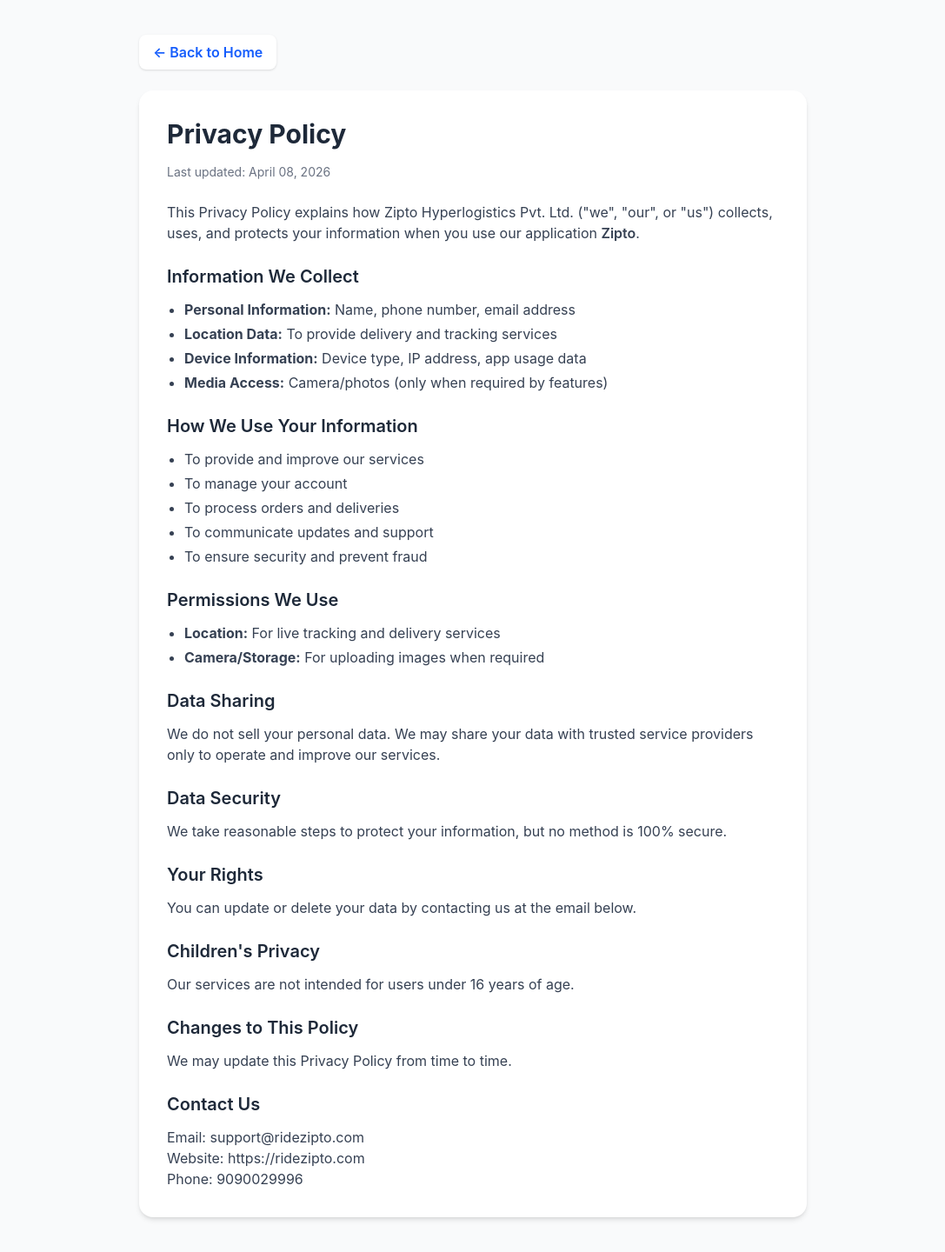
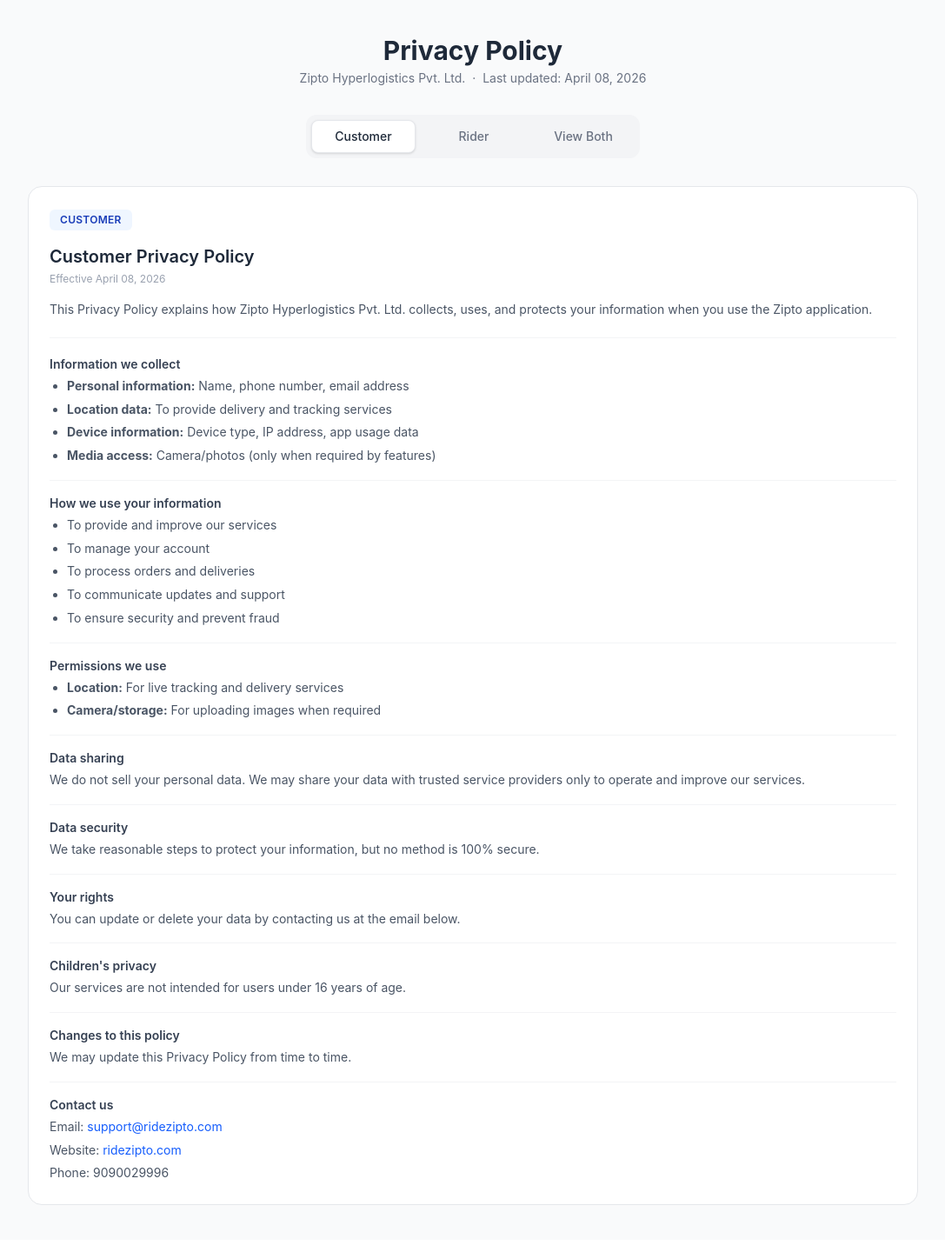
Before and after one commit to ridezipto-app/Zipto-Website, a React (Vite) app in the folder Frontend/: page /privacy-policy in a window 1280 px wide. Shown: the whole page at 87% size, without its empty margins (96-1183 px from the left). Built offline with nearby package versions, Linux system fonts and the light colour scheme.

Commit message:
Update privacy policy tabs

```diff
--- a/Frontend/src/pages/PrivacyPolicy.jsx
+++ b/Frontend/src/pages/PrivacyPolicy.jsx
@@ -1,128 +1,337 @@
-import { useEffect } from "react";
-import { useNavigate } from "react-router-dom";
+import { useState } from "react";
 
-const PrivacyPolicy = () => {
-  const navigate = useNavigate();
-
-  useEffect(() => {
-    window.scrollTo(0, 0);
-  }, []);
-
-  return (
-    <div className="min-h-screen bg-gray-50 py-10 px-4">
-      <div className="max-w-3xl mx-auto mb-6">
-        <button
-          onClick={() => navigate("/")}
-          className="flex items-center gap-2 bg-white text-blue-600 font-semibold px-4 py-2 rounded-lg shadow hover:bg-blue-50 transition"
-        >
-          ← Back to Home
-        </button>
-      </div>
-
-      <div className="max-w-3xl mx-auto bg-white shadow-md rounded-2xl p-8">
-        <h1 className="text-3xl font-bold mb-4 text-gray-800">
-          Privacy Policy
-        </h1>
-        <p className="text-sm text-gray-500 mb-6">
-          Last updated: April 08, 2026
-        </p>
-
-        <p className="text-gray-700 mb-6">
-          This Privacy Policy explains how Zipto Hyperlogistics Pvt. Ltd.
-          (&quot;we&quot;, &quot;our&quot;, or &quot;us&quot;) collects, uses,
-          and protects your information when you use our application{" "}
-          <span className="font-semibold">Zipto</span>.
-        </p>
-
-        <h2 className="text-xl font-semibold mt-6 mb-3 text-gray-800">
-          Information We Collect
-        </h2>
-        <ul className="list-disc pl-5 text-gray-700 space-y-1">
+const customerSections = [
+  {
+    title: "Information we collect",
+    content: (
+      <ul className="list-disc pl-5 space-y-1">
         <li>
-            <strong>Personal Information:</strong> Name, phone number, email
+          <strong>Personal information:</strong> Name, phone number, email
           address
         </li>
         <li>
-            <strong>Location Data:</strong> To provide delivery and tracking
+          <strong>Location data:</strong> To provide delivery and tracking
           services
         </li>
         <li>
-            <strong>Device Information:</strong> Device type, IP address, app
+          <strong>Device information:</strong> Device type, IP address, app
           usage data
         </li>
         <li>
-            <strong>Media Access:</strong> Camera/photos (only when required by
+          <strong>Media access:</strong> Camera/photos (only when required by
           features)
         </li>
       </ul>
-
-        <h2 className="text-xl font-semibold mt-6 mb-3 text-gray-800">
-          How We Use Your Information
-        </h2>
-        <ul className="list-disc pl-5 text-gray-700 space-y-1">
+    ),
+  },
+  {
+    title: "How we use your information",
+    content: (
+      <ul className="list-disc pl-5 space-y-1">
         <li>To provide and improve our services</li>
         <li>To manage your account</li>
         <li>To process orders and deliveries</li>
         <li>To communicate updates and support</li>
         <li>To ensure security and prevent fraud</li>
       </ul>
-
-        <h2 className="text-xl font-semibold mt-6 mb-3 text-gray-800">
-          Permissions We Use
-        </h2>
-        <ul className="list-disc pl-5 text-gray-700 space-y-1">
+    ),
+  },
+  {
+    title: "Permissions we use",
+    content: (
+      <ul className="list-disc pl-5 space-y-1">
         <li>
           <strong>Location:</strong> For live tracking and delivery services
         </li>
         <li>
-            <strong>Camera/Storage:</strong> For uploading images when required
+          <strong>Camera/storage:</strong> For uploading images when required
         </li>
       </ul>
+    ),
+  },
+  {
+    title: "Data sharing",
+    content:
+      "We do not sell your personal data. We may share your data with trusted service providers only to operate and improve our services.",
+  },
+  {
+    title: "Data security",
+    content:
+      "We take reasonable steps to protect your information, but no method is 100% secure.",
+  },
+  {
+    title: "Your rights",
+    content:
+      "You can update or delete your data by contacting us at the email below.",
+  },
+  {
+    title: "Children's privacy",
+    content: "Our services are not intended for users under 16 years of age.",
+  },
+  {
+    title: "Changes to this policy",
+    content: "We may update this Privacy Policy from time to time.",
+  },
+  {
+    title: "Contact us",
+    content: (
+      <div className="space-y-1">
+        <p>
+          Email:{" "}
+          <a
+            href="mailto:support@ridezipto.com"
+            className="text-blue-600 hover:underline"
+          >
+            support@ridezipto.com
+          </a>
+        </p>
+        <p>
+          Website:{" "}
+          <a
+            href="https://ridezipto.com"
+            target="_blank"
+            rel="noreferrer"
+            className="text-blue-600 hover:underline"
+          >
+            ridezipto.com
+          </a>
+        </p>
+        <p>Phone: 9090029996</p>
+      </div>
+    ),
+  },
+];
 
-        <h2 className="text-xl font-semibold mt-6 mb-3 text-gray-800">
-          Data Sharing
-        </h2>
-        <p className="text-gray-700">
-          We do not sell your personal data. We may share your data with
-          trusted service providers only to operate and improve our services.
+const riderSections = [
+  {
+    title: "Definitions",
+    content: (
+      <ul className="list-disc pl-5 space-y-1">
+        <li>
+          <strong>Account:</strong> Unique account created to access our service
+        </li>
+        <li>
+          <strong>Application:</strong> Zipto Rider Onboarding
+        </li>
+        <li>
+          <strong>Company:</strong> Zipto Hyperlogistics Pvt. Ltd.,
+          Bhubaneswar, Odisha
+        </li>
+        <li>
+          <strong>Country:</strong> India
+        </li>
+        <li>
+          <strong>Device:</strong> Any device used to access the service
+        </li>
+        <li>
+          <strong>Personal data:</strong> Information that identifies an
+          individual
+        </li>
+        <li>
+          <strong>Usage data:</strong> Automatically collected usage data
+        </li>
+      </ul>
+    ),
+  },
+  {
+    title: "Information we collect",
+    content: (
+      <div className="space-y-3">
+        <div>
+          <p className="font-medium mb-1">Personal data:</p>
+          <ul className="list-disc pl-5 space-y-1">
+            <li>Email address, name, phone number, address details</li>
+          </ul>
+        </div>
+        <div>
+          <p className="font-medium mb-1">Usage data:</p>
+          <p>IP address, browser type, pages visited, time spent, and device info.</p>
+        </div>
+        <div>
+          <p className="font-medium mb-1">App permissions:</p>
+          <ul className="list-disc pl-5 space-y-1">
+            <li>Location access for delivery tracking</li>
+            <li>Camera &amp; gallery for uploading images</li>
+          </ul>
+        </div>
+      </div>
+    ),
+  },
+  {
+    title: "How we use data",
+    content: (
+      <ul className="list-disc pl-5 space-y-1">
+        <li>Provide and maintain services</li>
+        <li>Manage user accounts</li>
+        <li>Process orders and deliveries</li>
+        <li>Customer support &amp; communication</li>
+        <li>Improve app performance</li>
+      </ul>
+    ),
+  },
+  {
+    title: "Data sharing",
+    content:
+      "We do not sell your data. We may share it with service providers and partners only to operate our services.",
+  },
+  {
+    title: "Data retention",
+    content:
+      "We retain your data only as long as necessary for legal and operational purposes.",
+  },
+  {
+    title: "Security",
+    content:
+      "We implement reasonable security measures but cannot guarantee absolute security.",
+  },
+  {
+    title: "Your rights",
+    content: "You can request to access, update, or delete your data anytime.",
+  },
+  {
+    title: "Children's privacy",
+    content: "Our service is not intended for users under 16 years of age.",
+  },
+  {
+    title: "Changes to this policy",
+    content: "We may update this Privacy Policy from time to time.",
+  },
+  {
+    title: "Contact us",
+    content: (
+      <div className="space-y-1">
+        <p>
+          Email:{" "}
+          <a
+            href="mailto:rider.support@ridezipto.com"
+            className="text-blue-600 hover:underline"
+          >
+            rider.support@ridezipto.com
+          </a>
         </p>
+        <p>
+          Website:{" "}
+          <a
+            href="https://ridezipto.com"
+            target="_blank"
+            rel="noreferrer"
+            className="text-blue-600 hover:underline"
+          >
+            ridezipto.com
+          </a>
+        </p>
+        <p>Phone: 9090029996</p>
+      </div>
+    ),
+  },
+];
 
-        <h2 className="text-xl font-semibold mt-6 mb-3 text-gray-800">
-          Data Security
-        </h2>
-        <p className="text-gray-700">
-          We take reasonable steps to protect your information, but no method
-          is 100% secure.
+const PolicyCard = ({ type, title, intro, sections }) => {
+  const isCustomer = type === "customer";
+
+  return (
+    <div className="bg-white border border-gray-200 rounded-2xl p-6 h-full">
+      <span
+        className={`inline-block text-xs font-semibold uppercase tracking-wide px-3 py-1 rounded-md mb-4 ${
+          isCustomer ? "bg-blue-50 text-blue-800" : "bg-green-50 text-green-800"
+        }`}
+      >
+        {isCustomer ? "Customer" : "Rider"}
+      </span>
+      <h2 className="text-xl font-semibold text-gray-800 mb-1">{title}</h2>
+      <p className="text-xs text-gray-400 mb-4">Effective April 08, 2026</p>
+      <p className="text-sm text-gray-600 leading-relaxed mb-5 pb-5 border-b border-gray-100">
+        {intro}
       </p>
+      <div className="space-y-4">
+        {sections.map((section, index) => (
+          <div key={index}>
+            <h3 className="text-sm font-semibold text-gray-700 mb-1">
+              {section.title}
+            </h3>
+            <div className="text-sm text-gray-600 leading-relaxed">
+              {typeof section.content === "string" ? (
+                <p>{section.content}</p>
+              ) : (
+                section.content
+              )}
+            </div>
+            {index < sections.length - 1 && (
+              <div className="border-b border-gray-100 mt-4" />
+            )}
+          </div>
+        ))}
+      </div>
+    </div>
+  );
+};
 
-        <h2 className="text-xl font-semibold mt-6 mb-3 text-gray-800">
-          Your Rights
-        </h2>
-        <p className="text-gray-700">
-          You can update or delete your data by contacting us at the email
-          below.
+const TABS = ["customer", "rider", "both"];
+
+const PrivacyPolicy = () => {
+  const [activeTab, setActiveTab] = useState("customer");
+
+  return (
+    <div className="min-h-screen bg-gray-50 py-10 px-4">
+      <div className="max-w-5xl mx-auto">
+        <div className="text-center mb-8">
+          <h1 className="text-3xl font-bold text-gray-800">Privacy Policy</h1>
+          <p className="text-sm text-gray-500 mt-1">
+            Zipto Hyperlogistics Pvt. Ltd. &nbsp;·&nbsp; Last updated: April 08,
+            2026
           </p>
+        </div>
 
-        <h2 className="text-xl font-semibold mt-6 mb-3 text-gray-800">
-          Children&apos;s Privacy
-        </h2>
-        <p className="text-gray-700">
-          Our services are not intended for users under 16 years of age.
-        </p>
+        <div className="flex gap-2 bg-gray-100 rounded-xl p-1.5 mb-8 max-w-sm mx-auto">
+          {TABS.map((tab) => (
+            <button
+              key={tab}
+              onClick={() => setActiveTab(tab)}
+              className={`flex-1 py-2 text-sm font-medium rounded-lg transition-all capitalize ${
+                activeTab === tab
+                  ? "bg-white text-gray-800 shadow-sm border border-gray-200"
+                  : "text-gray-500 hover:text-gray-700"
+              }`}
+            >
+              {tab === "both" ? "View both" : tab}
+            </button>
+          ))}
+        </div>
 
-        <h2 className="text-xl font-semibold mt-6 mb-3 text-gray-800">
-          Changes to This Policy
-        </h2>
-        <p className="text-gray-700">
-          We may update this Privacy Policy from time to time.
-        </p>
+        {activeTab === "customer" && (
+          <PolicyCard
+            type="customer"
+            title="Customer Privacy Policy"
+            intro="This Privacy Policy explains how Zipto Hyperlogistics Pvt. Ltd. collects, uses, and protects your information when you use the Zipto application."
+            sections={customerSections}
+          />
+        )}
 
-        <h2 className="text-xl font-semibold mt-6 mb-3 text-gray-800">
-          Contact Us
-        </h2>
-        <p className="text-gray-700">Email: support@ridezipto.com</p>
-        <p className="text-gray-700">Website: https://ridezipto.com</p>
-        <p className="text-gray-700">Phone: 9090029996</p>
+        {activeTab === "rider" && (
+          <PolicyCard
+            type="rider"
+            title="Rider Privacy Policy"
+            intro="This Privacy Policy describes the policies and procedures of Zipto Hyperlogistics Pvt. Ltd. on the collection, use and disclosure of information when you use the Zipto Rider Onboarding application."
+            sections={riderSections}
+          />
+        )}
+
+        {activeTab === "both" && (
+          <div className="grid grid-cols-1 md:grid-cols-2 gap-6">
+            <PolicyCard
+              type="customer"
+              title="Customer Privacy Policy"
+              intro="This Privacy Policy explains how Zipto Hyperlogistics Pvt. Ltd. collects, uses, and protects your information when you use the Zipto application."
+              sections={customerSections}
+            />
+            <PolicyCard
+              type="rider"
+              title="Rider Privacy Policy"
+              intro="This Privacy Policy describes the policies and procedures of Zipto Hyperlogistics Pvt. Ltd. on the collection, use and disclosure of information when you use the Zipto Rider Onboarding application."
+              sections={riderSections}
+            />
+          </div>
+        )}
       </div>
     </div>
   );
```
Lines whose indentation alone changed are shown as unchanged.
